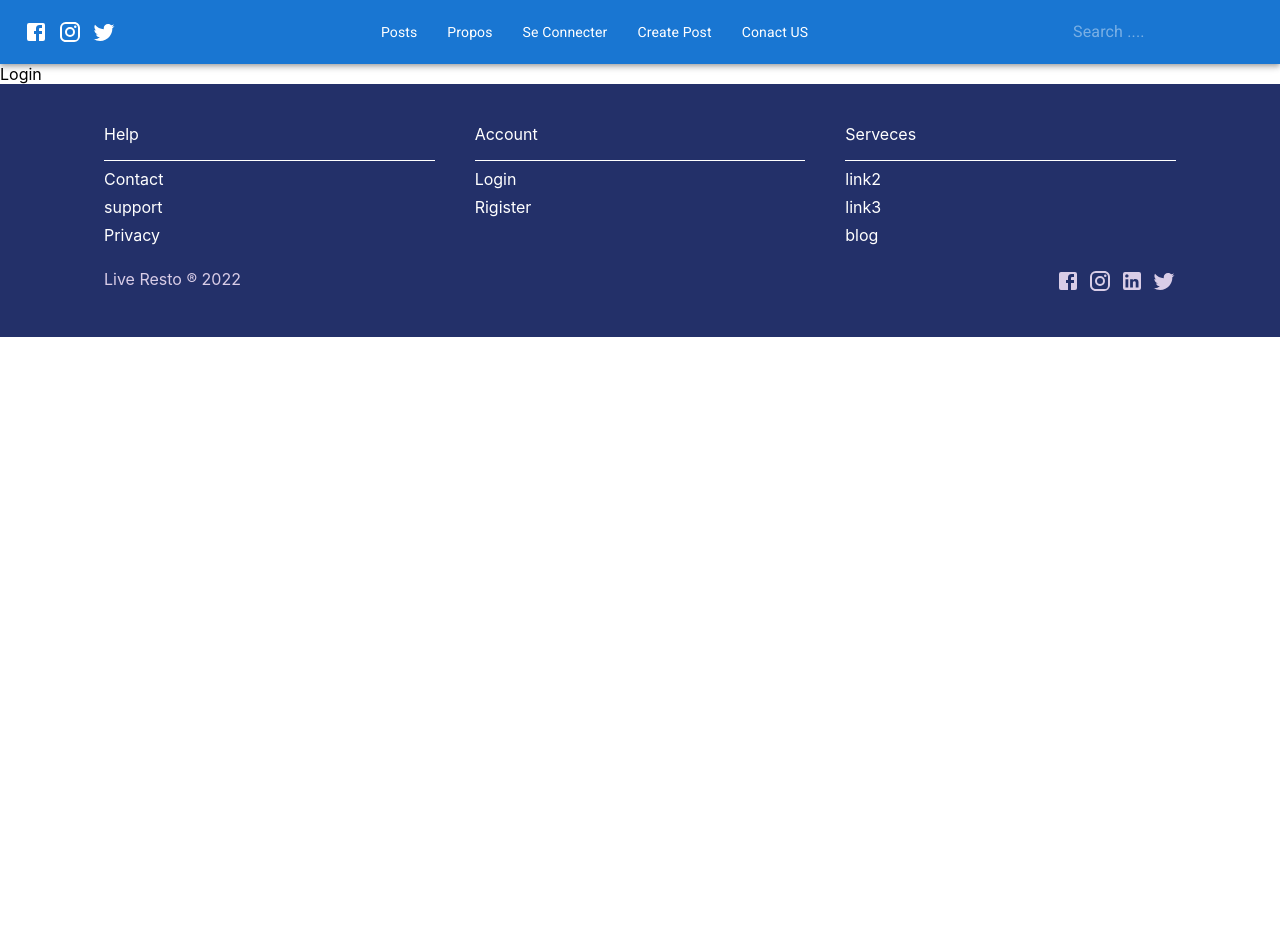
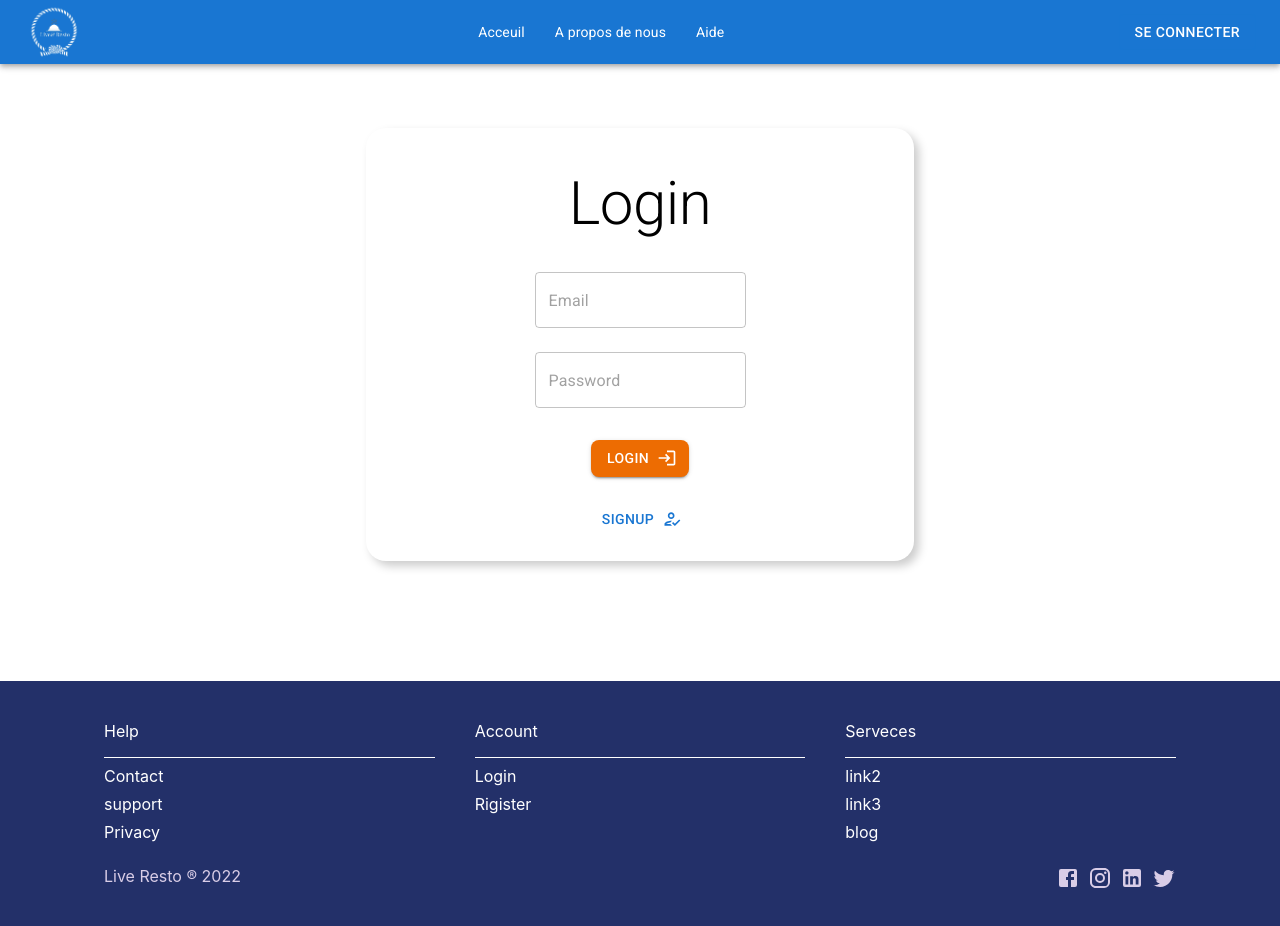
Before and after one commit to RedaBEKKA/blog-liveResto, a React (Create React App) app in the folder blog-front/: page /login in a window 1280 px wide. Shown: the top 926 px of the page. Before the commit the page ends 800 px from the top, so only its background shows below. Built offline with nearby package versions, Linux system fonts and the light colour scheme.

Commit message:
finish logo ,navbar and login

```diff
--- a/blog-front/public/index.html
+++ b/blog-front/public/index.html
@@ -8,7 +8,6 @@
       name="description"
       content="Web site created using create-react-app"
     />
-    <link rel="apple-touch-icon" href="%PUBLIC_URL%/logo192.png" />
     <!--
       manifest.json provides metadata used when your web app is installed on a
       user's mobile device or desktop. See https://developers.google.com/web/fundamentals/web-app-manifest/
--- a/blog-front/src/App.css
+++ b/blog-front/src/App.css
@@ -1,5 +1,7 @@
 .App {
   text-align: center;
+  min-height: 100vh;
+  position: relative;
 }
 
 .App-logo {
--- a/blog-front/src/component/CardPost.js
+++ b/blog-front/src/component/CardPost.js
@@ -29,14 +29,17 @@ const CardPost = () => {
   }, []);
 
   return (
-    <Box>
-      <Grid container spacing={4}>
+    <Box marginTop={10}>
+      <Grid container spacing={6}>
         {postsData.map((ele, index) => {
           return (
-            <Grid item xs={12} sm={6} md={4} key={ele.id}>
+            <Grid item xs={12} sm={6} md={4} key={ele.id} minHeight="250px">
               <Card
                 elevation={1}
-                sx={{ padding: { xs: "0px 5px", sm: "0px 9px", md: "0px" } }}
+                sx={{
+                  padding: { xs: "0px 5px", sm: "0px 9px", md: "0px" },
+                  alignSelf: "normal",
+                }}
               >
                 <Typography
                   sx={{
@@ -72,7 +75,7 @@ const CardPost = () => {
                     align="center"
                     sx={{ fontSize: { xs: "15px", sm: "17px" } }}
                   >
-                    {ele.contenu}
+                    {ele.contenu.slice(0, 100) + "..."}
                   </Typography>
                 </CardContent>
                 <CardActions>
--- a/blog-front/src/component/navbar/Navbar.js
+++ b/blog-front/src/component/navbar/Navbar.js
@@ -6,6 +6,7 @@ import {
   InputBase,
   Menu,
   MenuItem,
+  Button,
 } from "@mui/material";
 import React, { useState } from "react";
 import styled from "styled-components";
@@ -17,13 +18,15 @@ import {
 } from "@mui/icons-material";
 import { positions } from "@mui/system";
 import { Link } from "react-router-dom";
+import { fontSize } from "@mui/joy/styles/styleFunctionSx";
+import logo from "./../../images/logo2.png";
 
 const Navbar = () => {
   const StyledToolbar = styled(Toolbar)({
     display: "flex",
     justifyContent: "space-between",
   });
-  const SocialBox = styled(Box)({
+  const LogoBox = styled(Box)({
     display: "flex",
     gap: 10,
   });
@@ -42,11 +45,9 @@ const Navbar = () => {
   return (
     <AppBar position={"static"}>
       <StyledToolbar>
-        <SocialBox>
-          <Facebook />
-          <Instagram />
-          <Twitter />
-        </SocialBox>
+        <LogoBox width={60} height={"66"}>
+          <img src={logo} alt="logo" width={"100%"} borderRadius="50%" />
+        </LogoBox>
         <MenuBox sx={{ display: { xs: "none", sm: "none", md: "flex" } }}>
           <Typography sx={{ cursor: "pointer", fontSize: "14px" }}>
             <Link
@@ -55,35 +56,30 @@ const Navbar = () => {
               color="white"
               underline="none"
             >
-              Posts
+              Acceuil
             </Link>
           </Typography>
           <Typography sx={{ cursor: "pointer", fontSize: "14px" }}>
             <Link style={{ textDecoration: "none", color: "white" }} to={`#`}>
-              Propos
+              A propos de nous
             </Link>
           </Typography>
           <Typography sx={{ cursor: "pointer", fontSize: "14px" }}>
+            <Link style={{ textDecoration: "none", color: "white" }} to={`#`}>
+              Aide
+            </Link>
+          </Typography>
+        </MenuBox>
+        <SearchBox>
+          <Button variant="outlined">
             <Link
               style={{ textDecoration: "none", color: "white" }}
               to={`/login`}
             >
               Se Connecter
             </Link>
-          </Typography>
-          <Typography sx={{ cursor: "pointer", fontSize: "14px" }}>
-            <Link style={{ textDecoration: "none", color: "white" }} to={`#`}>
-              Create Post
-            </Link>
-          </Typography>
-          <Typography sx={{ cursor: "pointer", fontSize: "14px" }}>
-            <Link style={{ textDecoration: "none", color: "white" }} to={`#`}>
-              Conact US
-            </Link>
-          </Typography>
-        </MenuBox>
-        <SearchBox>
-          <InputBase placeholder="Search ...." sx={{ color: "white" }} />
+          </Button>
+
           <MenuIcon
             sx={{
               color: "white",
@@ -108,11 +104,46 @@ const Navbar = () => {
           sx={{ top: { xs: 45, sm: 50 } }}
         >
           <Box sx={{ width: { xs: 300 }, height: "75vh" }}>
-            <MenuItem>Posts</MenuItem>
-            <MenuItem>Propos</MenuItem>
-            <MenuItem> Se Connecter</MenuItem>
-            <MenuItem> Create Post</MenuItem>
-            <MenuItem> Conact US</MenuItem>
+            <MenuItem>
+              <Link
+                style={{
+                  textDecoration: "none",
+                  color: "black",
+                  fontSize: "20px",
+                  marginBottom: "12px",
+                  marginTop: "12px",
+                }}
+                to={"/"}
+              >
+                Acceuil
+              </Link>
+            </MenuItem>
+            <MenuItem>
+              <Link
+                style={{
+                  textDecoration: "none",
+                  color: "black",
+                  fontSize: "20px",
+                  marginBottom: "12px",
+                }}
+                to={"#"}
+              >
+                A propos de nous
+              </Link>
+            </MenuItem>
+            <MenuItem>
+              <Link
+                style={{
+                  textDecoration: "none",
+                  color: "black",
+                  fontSize: "20px",
+                  marginBottom: "12px",
+                }}
+                to={"#"}
+              >
+                Aide
+              </Link>
+            </MenuItem>
           </Box>
         </Menu>
       </StyledToolbar>
--- a/blog-front/src/index.css
+++ b/blog-front/src/index.css
@@ -1,13 +1,19 @@
+html {
+  height: 100%;
+}
+
 body {
   margin: 0;
-  font-family: -apple-system, BlinkMacSystemFont, 'Segoe UI', 'Roboto', 'Oxygen',
-    'Ubuntu', 'Cantarell', 'Fira Sans', 'Droid Sans', 'Helvetica Neue',
+  font-family: -apple-system, BlinkMacSystemFont, "Segoe UI", "Roboto", "Oxygen",
+    "Ubuntu", "Cantarell", "Fira Sans", "Droid Sans", "Helvetica Neue",
     sans-serif;
   -webkit-font-smoothing: antialiased;
   -moz-osx-font-smoothing: grayscale;
+
+  min-height: 100%;
 }
 
 code {
-  font-family: source-code-pro, Menlo, Monaco, Consolas, 'Courier New',
+  font-family: source-code-pro, Menlo, Monaco, Consolas, "Courier New",
     monospace;
 }
--- a/blog-front/src/pages/login/Login.js
+++ b/blog-front/src/pages/login/Login.js
@@ -1,7 +1,109 @@
-import React from "react";
+import { Box, Button, TextField, Typography } from "@mui/material";
+import React, { useState } from "react";
+import LoginOutlinedIcon from "@mui/icons-material/LoginOutlined";
+import HowToRegOutlinedIcon from "@mui/icons-material/HowToRegOutlined";
+const Login = () => {
+  const [isSignup, setIsSignup] = useState(false);
+  const [inputs, setInputs] = useState({
+    name: "",
+    email: "",
+    password: "",
+  });
 
-const Login = () => {
-  return <div>Login</div>;
+  const handleChange = (e) => {
+    setInputs((prevState) => ({
+      ...prevState,
+      [e.target.name]: e.target.value,
+    }));
+  };
+
+  const handleSubmit = (e) => {
+    e.preventDefault();
+    console.log(inputs);
+  };
+
+  const resetState = () => {
+    setIsSignup(!isSignup);
+
+    setInputs({ name: "", email: "", password: "" });
+  };
+
+  return (
+    <Box sx={{ marginBottom: "15vh" }}>
+      <form onSubmit={handleSubmit}>
+        <Box
+          display="flex"
+          flexDirection={"column"}
+          maxWidth={500}
+          alignItems="center"
+          justifyContent="center"
+          margin="auto"
+          marginTop={8}
+          padding={3}
+          borderRadius={5}
+          boxShadow={"5px 5px 10px #ccc"}
+          sx={{
+            ":hover": {
+              boxShadow: "10px 10px 20px #ccc",
+            },
+          }}
+        >
+          <Typography variant="h2" padding={2} textAlign="center">
+            {isSignup ? "Sign Up" : "Login "}
+          </Typography>
+          {isSignup && (
+            <TextField
+              onChange={handleChange}
+              name="name"
+              value={inputs.name}
+              margin="normal"
+              type={"text"}
+              variant="outlined"
+              placeholder="Name"
+            />
+          )}
+          <TextField
+            onChange={handleChange}
+            name="email"
+            value={inputs.email}
+            margin="normal"
+            type={"email"}
+            variant="outlined"
+            placeholder="Email"
+          />
+          <TextField
+            onChange={handleChange}
+            value={inputs.password}
+            name="password "
+            margin="normal"
+            type={"password"}
+            variant="outlined"
+            placeholder="Password"
+          />
+          <Button
+            endIcon={
+              isSignup ? <HowToRegOutlinedIcon /> : <LoginOutlinedIcon />
+            }
+            type="submit"
+            sx={{ marginTop: 3, borderRadius: 2 }}
+            variant="contained"
+            color="warning"
+          >
+            {isSignup ? "Signup" : "Login"}
+          </Button>
+          <Button
+            endIcon={
+              isSignup ? <LoginOutlinedIcon /> : <HowToRegOutlinedIcon />
+            }
+            onClick={resetState}
+            sx={{ marginTop: 3, borderRadius: 2 }}
+          >
+            {isSignup ? "Login" : "Signup"}
+          </Button>
+        </Box>
+      </form>
+    </Box>
+  );
 };
 
 export default Login;
```
Also changed, not shown: blog-front/src/images/logo2.png (added).
